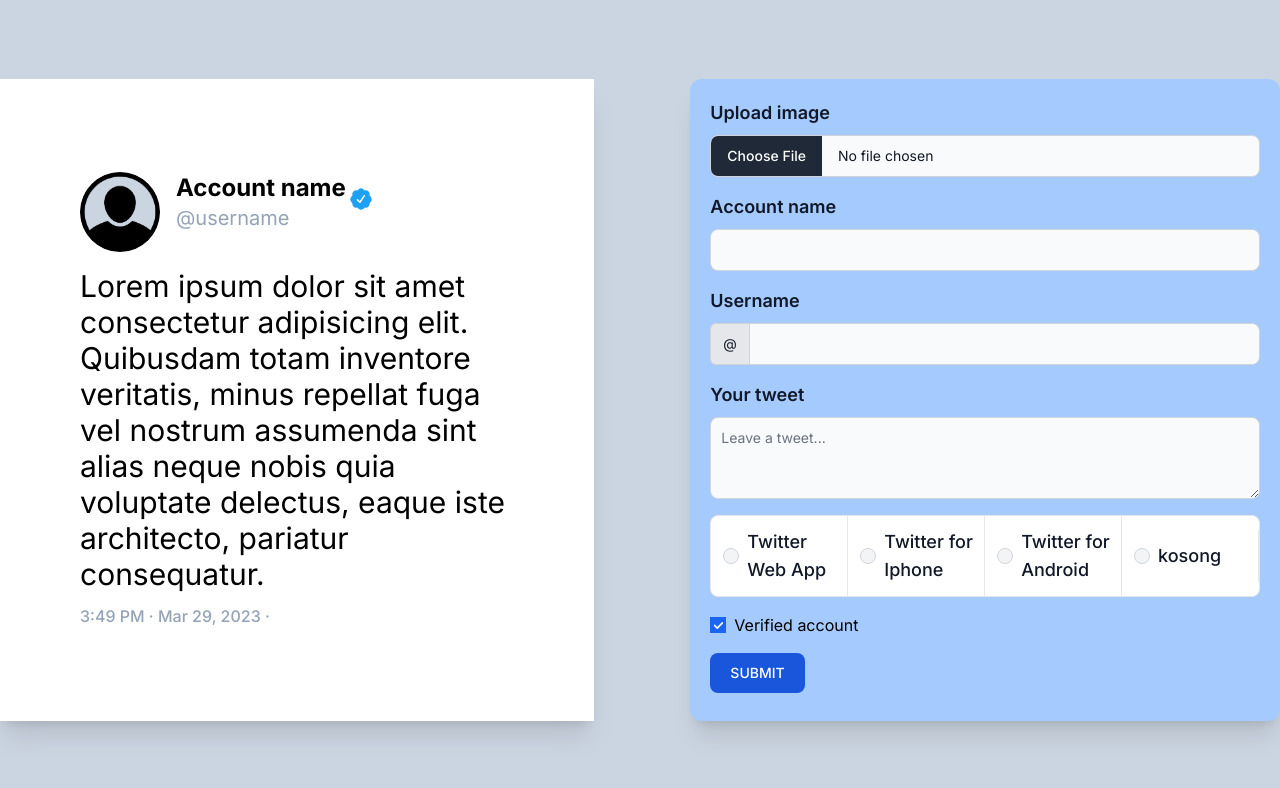
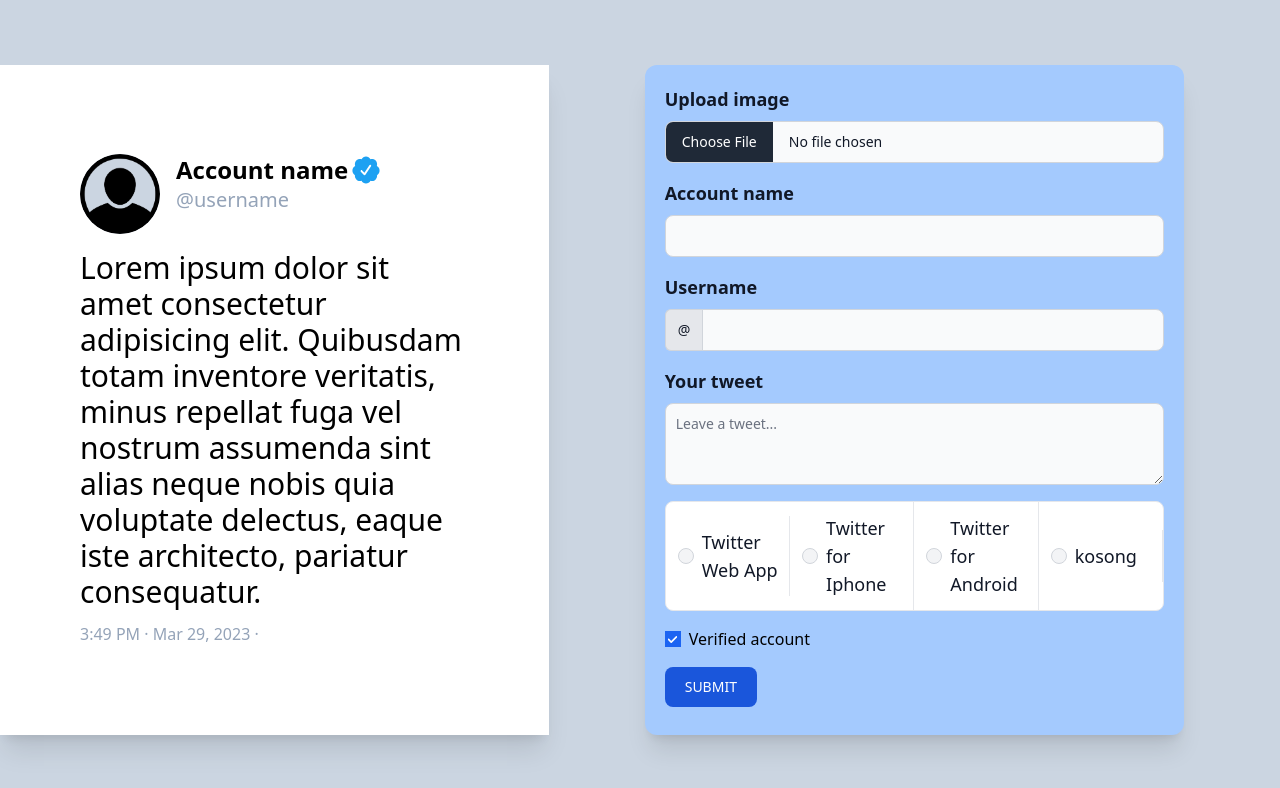
Before and after one commit to fadelun/tweet-generator, a Vue app: page / in a window 1280 px wide. Shown: the top 788 px of the page. Built offline with nearby package versions, Linux system fonts and the light colour scheme.

Commit message:
update code

```diff
--- a/index.html
+++ b/index.html
@@ -6,6 +6,7 @@
 
     <meta name="viewport" content="width=device-width, initial-scale=1.0" />
     <title>Twitter generator</title>
+    <style></style>
   </head>
   <body>
     <div id="app"></div>
--- a/src/App.vue
+++ b/src/App.vue
@@ -24,11 +24,11 @@ const timestanmp = computed(() => {
   <div class="container mx-auto flex flex-col lg:flex-row xl:gap-x-24">
     <TheCard :user="user" :timestanmp="timestanmp" />
     <InputForm :user="user" />
+    <div class="output"></div>
   </div>
 </template>
 
 <!-- problem
-  - gambar profile tidak object fit
   - nama akun dan username pindah posisi
 
 
--- a/src/components/InputForm.vue
+++ b/src/components/InputForm.vue
@@ -118,11 +118,10 @@
   </form>
 </template>
 <script setup>
-import { ref, onMounted } from "vue";
+import { onMounted } from "vue";
 import html2canvas from "html2canvas";
 
 const props = defineProps(["user", "timestanmp"]);
-// const deviceSet = ref("");
 
 const devices = [
   "Twitter Web App",
@@ -130,10 +129,6 @@ const devices = [
   "Twitter for Android",
   "kosong",
 ];
-
-// const handle = () => {
-
-// }
 
 const uploadImage = (e) => {
   const file = e.target.files[0];
@@ -147,14 +142,17 @@ onMounted(() => {
   const generateImage = (e) => {
     e.preventDefault();
     console.log("berhasil");
+
     html2canvas(target).then((canvas) => {
-      const base64image = canvas.toDataURL("image/png");
+      document.querySelector(".output").appendChild(canvas);
+      console.log(canvas);
+      const base64image = canvas.toDataURL("image/jpg");
       let anchor = document.createElement("a");
-      // const create = document.createElement("section");
-      // create.innerHTML = base64image;
 
-      anchor.setAttribute("href", base64image);
-      anchor.setAttribute("download", "my-tweet.png");
+      anchor.href = base64image;
+      anchor.download = "my-tweet.jpg";
+      // anchor.setAttribute("href", base64image);
+      // anchor.setAttribute("download", "my-tweet.png");
 
       anchor.click();
       anchor.remove();
--- a/src/components/TheCard.vue
+++ b/src/components/TheCard.vue
@@ -13,14 +13,16 @@
 
         <div class="card-names w-full">
           <h2 class="text-lg sm:text-2xl font-bold flex gap-1 items-center">
-            <span> {{ user.name ? user.name : "Account name" }}</span
-            ><span class="relative w-8"
-              ><img
-                v-if="user.verified"
-                :src="verified"
-                alt="verified image"
-                class="w-[40%] sm:w-[60%] md:w-[70%] absolute"
-            /></span>
+            {{ user.name ? user.name : "Account name" }}
+            <img
+              v-if="user.verified"
+              :src="verified"
+              alt="verified image"
+              class="w-7"
+            />
+            <!-- <span class="relative w-8"
+              class="w-[40%] sm:w-[60%] md:w-[70%]"
+              ></span> -->
           </h2>
           <h2 class="font-normal text-sm sm:text-xl text-slate-400">
             {{ user.username ? `@${user.username}` : "@username" }}
--- a/src/main.js
+++ b/src/main.js
@@ -1,7 +1,5 @@
 import { createApp } from 'vue'
-
-// import html2canvas from 'html2canvas';
+import App from './App.vue'
 import './style.css'
-import App from './App.vue'
 
 createApp(App).mount('#app')
--- a/src/style.css
+++ b/src/style.css
@@ -5,13 +5,10 @@
 @tailwind utilities;
 
 @layer components {
-  html {
-    font-family: Inter, Arial, sans-serif;
-  }
+  /* html {
+    font-family: "Times new roman", Arial, sans-serif;
+  } */
   body {
     @apply h-screen bg-slate-300 grid items-center;
   }
-  /* label {
-    @apply text-xl;
-  } */
 }
```
